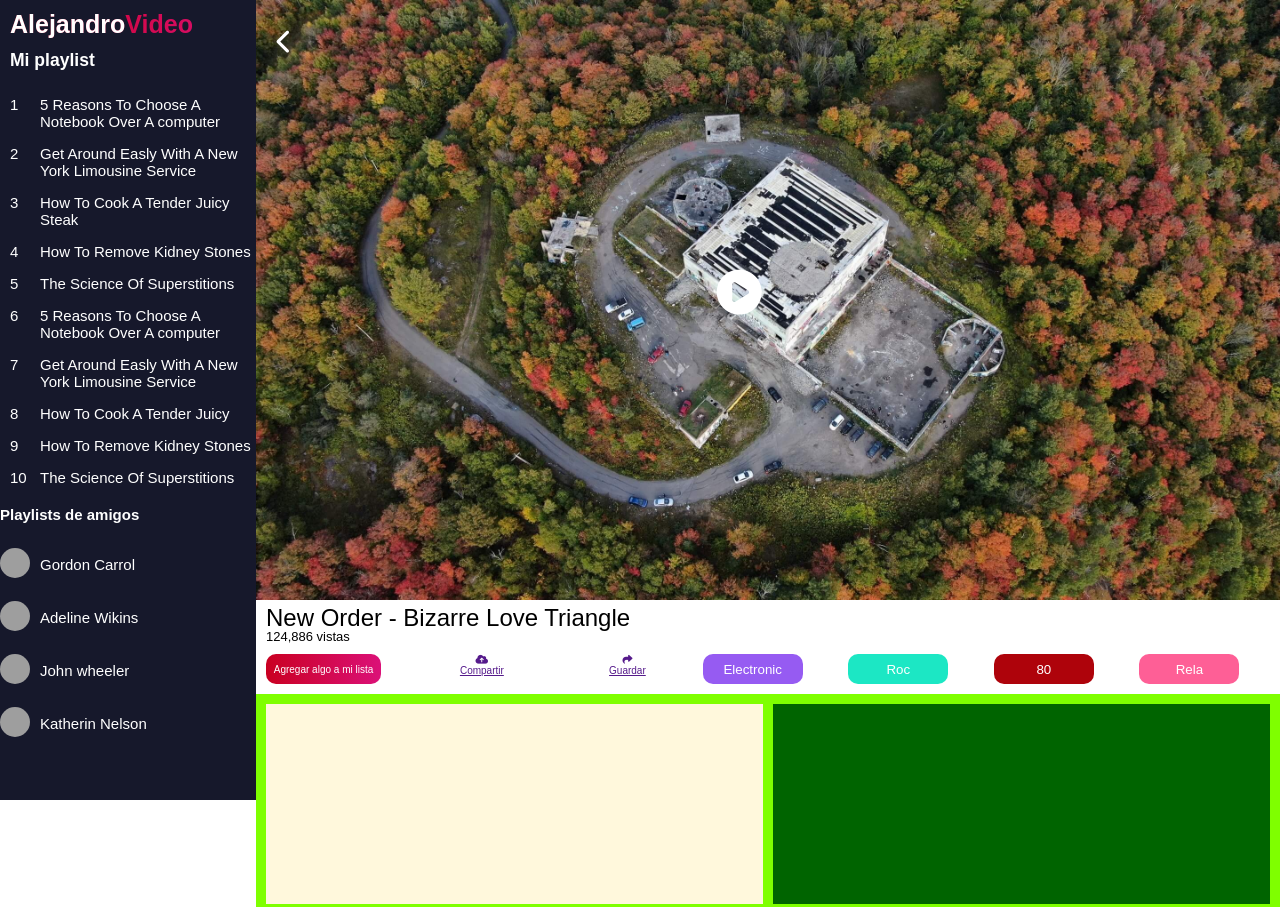
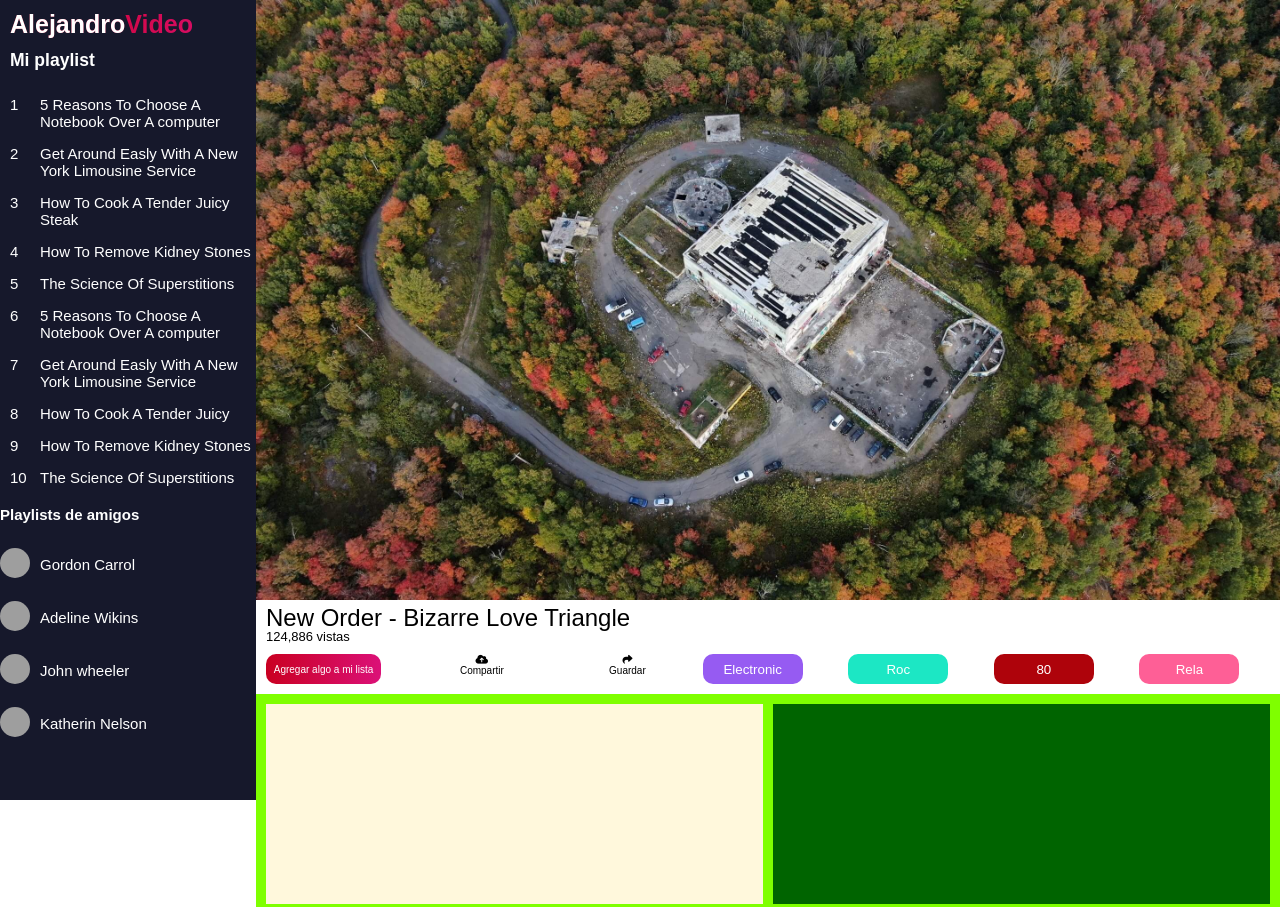
Before and after one commit to vega99/videoResponsive, a plain HTML site: page index.html in a window 1280 px wide. Shown: the top 907 px of the page. Drawn offline with Linux system fonts and the light colour scheme; grey boxes are pictures that could not be loaded.

Commit message:
corrigiendo errores

```diff
--- a/index.html
+++ b/index.html
@@ -69,12 +69,7 @@
         <section class="contenedor">
             <section class="video">
                 <div class="video-play">
-                    <div class="relative">
                         <figure></figure>
-                        <i class="fas fa-chevron-left pos"></i>
-                        <i class="fas fa-play-circle post"></i>
-                        <div class="sombra"></div>
-                    </div>
                 </div>
                 <div class="video-titulo">
                     <h2 class="titulo">New Order - Bizarre Love Triangle</h2>
--- a/laptop.css
+++ b/laptop.css
@@ -63,17 +63,3 @@
         background-repeat: no-repeat;
         background-size: cover;
     }
-
-    .pos{
-        font-size: 25px;
-    }
-    .post{
-        font-size: 45px;
-    }
-    .video-play .sombra{
-        height: 600px;
-    }
-
-    .contenedor{
-        overflow: auto;
-    }
--- a/style.css
+++ b/style.css
@@ -81,6 +81,11 @@ h1::before{
     font-size:x-large;
 }
 
+a{
+    text-decoration: none;
+    color: black;
+}
+
 
 
 
@@ -104,36 +109,9 @@ h1::before{
     background-color: darkgrey;
     margin-bottom: 4px;
 }
-.video-play .relative{
-    border: none;
-    position: relative;
-}
-.pos{
-    position: absolute;
-    top:5%;
-    left: 2%;
-    font-size: 15px;
-    color: white;
-}
-.post{
-    position: absolute;
-    top:45%;
-    left: 45%;
-    font-size: 30px;
-    color: white;
-}
-.video-play .sombra{
-    width: 100%;
-    height: 200px;
-    position: absolute;
-    top: 0;
-    background: rgba(0, 0,0, .4);
-    display: none;
-    cursor: pointer;
-}
-.video-play:hover .sombra{
-    display: block;
-}
+
+
+
 .video-play figure{
     background-image: url("./Imgs/droneflyernick-5d4JLCPWCXg-unsplash.jpg");
     height: 200px;
--- a/tablet.css
+++ b/tablet.css
@@ -66,13 +66,3 @@
         height: auto;
         margin-bottom: 10px;
     }
-
-    .pos{
-        font-size: 20px;
-    }
-    .post{
-        font-size: 40px;
-    }
-    .video-play .sombra{
-        height: 500px;
-    }
```
